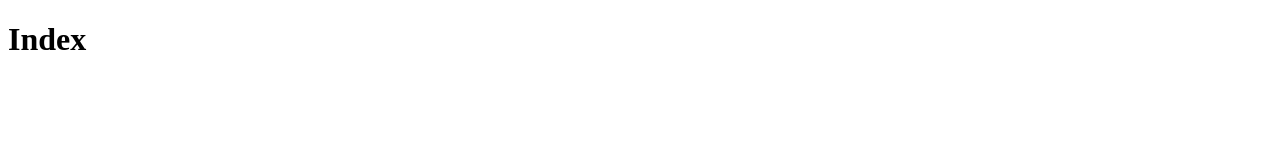
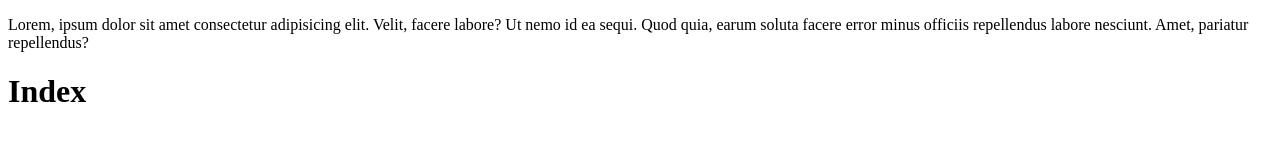
Before and after one commit to Angel-A-Flores/project1repo, a plain HTML site: page index.html in a window 1280 px wide. Drawn offline with Linux system fonts and the light colour scheme.

Commit message:
sm-branch1 update

```diff
--- a/index.html
+++ b/index.html
@@ -5,6 +5,10 @@
     <meta charset="UTF-8">
     <meta name="viewport" content="width=device-width, initial-scale=1.0">
     <title>Title</title>
+
+<p>
+    Lorem, ipsum dolor sit amet consectetur adipisicing elit. Velit, facere labore? Ut nemo id ea sequi. Quod quia, earum soluta facere error minus officiis repellendus labore nesciunt. Amet, pariatur repellendus?
+</p>
 
 
 </head>
```
